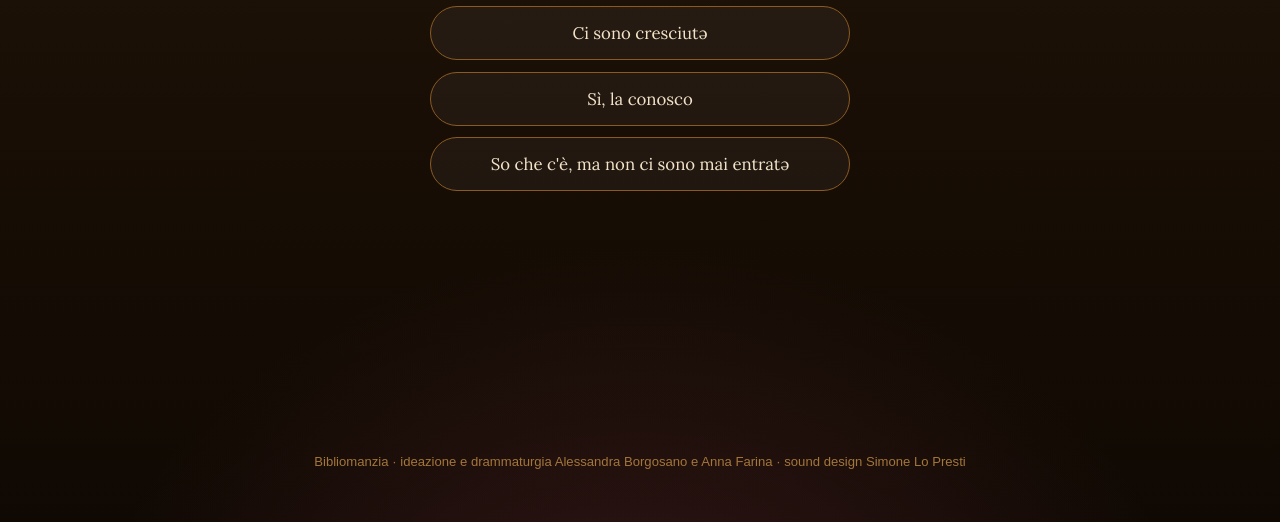
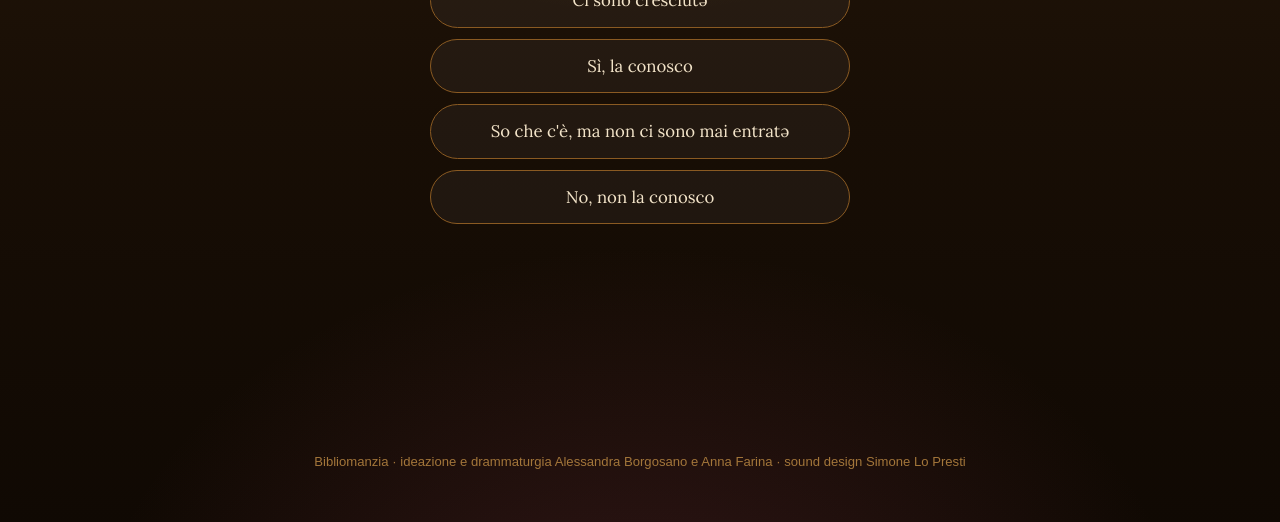
Before and after one commit to lexaurae-pxl/Bibliomanzia, a plain HTML site: page index.html in a window 1280 px wide. Both pictures are taken after a click on the button "Continua →". Shown: the part 381-903 px from the top of the page. Drawn offline with Linux system fonts and the light colour scheme.

Commit message:
Add files via upload

```diff
--- a/index.html
+++ b/index.html
@@ -207,6 +207,7 @@
     <button class="choice" data-next="t3">Ci sono cresciutə</button>
     <button class="choice" data-next="t3">Sì, la conosco</button>
     <button class="choice" data-next="t3">So che c'è, ma non ci sono mai entratə</button>
+    <button class="choice" data-next="t3">No, non la conosco</button>
   </div>
 </section>
 
```
